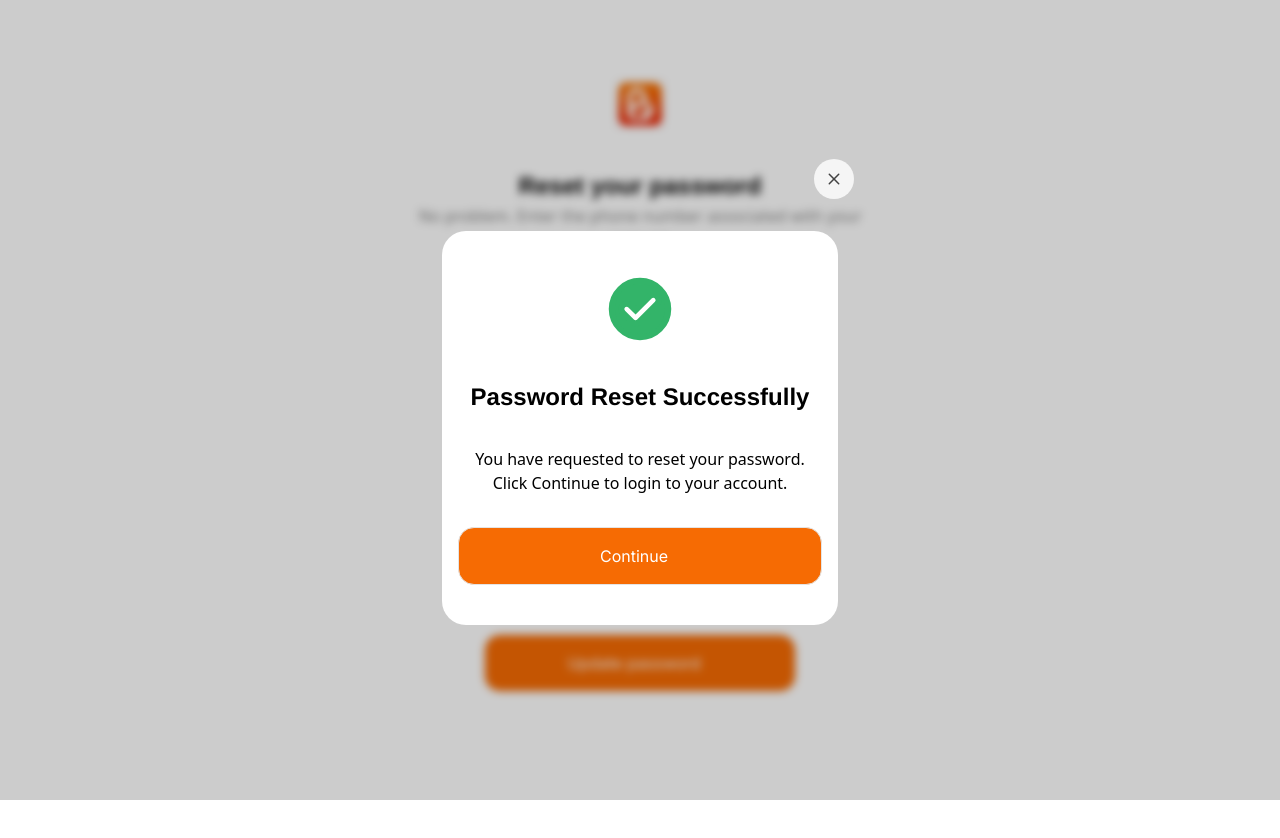
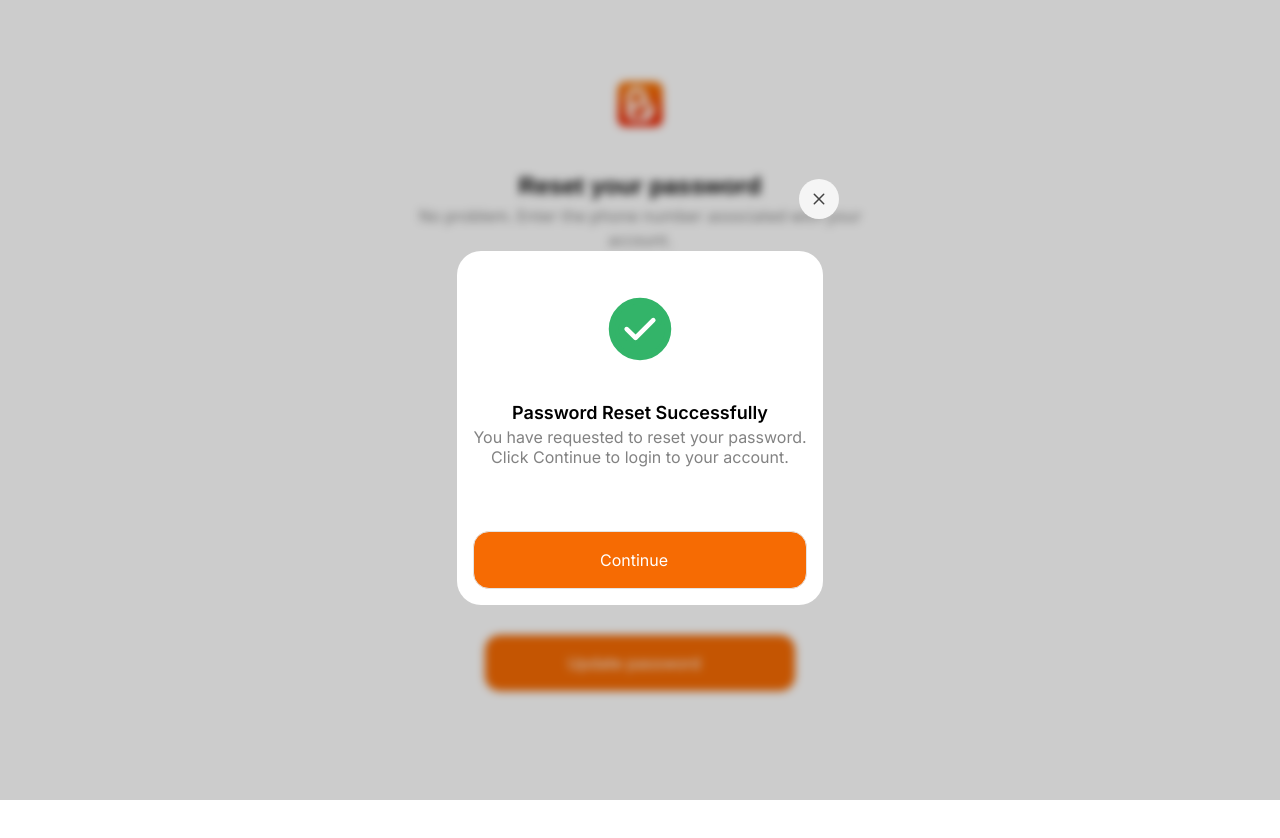
Before and after one commit to billpointdev/jetsupport, a React (Vite) app: page /reset-password in a window 1280 px wide. Both pictures are taken after typing "Sample123", "Sample123" into the empty fields and a click on the button "Update password". Shown: the top 838 px of the page. Built offline with nearby package versions, Linux system fonts and the light colour scheme.

Commit message:
revamped modals

```diff
--- a/src/components/auth/ResetPinScreen.jsx
+++ b/src/components/auth/ResetPinScreen.jsx
@@ -1,5 +1,4 @@
-import React, { useState } from 'react';
-import { useForm } from 'react-hook-form';
+import  { useState } from 'react';
 import Input from '../reusables/customInput';
 import DownloadButton from '../reusables/DownloadButton';
 import AuthHeader from './shared/AuthHeader';
@@ -13,18 +12,34 @@
       const handleSubmit = (e) => {
             e.preventDefault();
             setModalContent(
-                  <div className='text-center place-items-center bg-white w-full h-full flex flex-col gap-8  mt-14 rounded-[24px] p-4 py-10 '>
-                        <TickCircle />
-                        <h4 className='font-semibold text-[24px] font-helvetica'>Password Reset Successfully</h4>
-                        <p>You have requested to reset your password. <br /> Click Continue to login to your account.</p>
-                        <DownloadButton
-                              buttonText='Continue'
-                              padding={'px-20'}
-                              width={'w-[100%]'}
-                              bgColor={'bg-primary'}
-                              textColor={'text-white'}
-                        />
-                  </div>
+              <div className="text-center place-items-center bg-white w-full h-full flex flex-col gap-8  mt-14 rounded-[24px] p-4 pt-10 ">
+                <TickCircle />
+                {/* <h4 className="font-semibold text-[24px] font-helvetica">
+                  Password Reset Successfully
+                </h4>
+                <p>
+                  You have requested to reset your password. <br /> Click
+                  Continue to login to your account.
+                </p> */}
+                <div>
+                  <p className="font-inter font-semibold text-lg">
+                    Password Reset Successfully
+                  </p>
+                  <p className="text-[#828282] text-md font-inter leading-5">
+                    You have requested to reset your password. <br /> Click
+                    Continue to login to your account.
+                  </p>
+                </div>
+                <div className='mt-8 w-full'>
+                  <DownloadButton
+                    buttonText="Continue"
+                    padding={"px-20"}
+                    width={"w-[100%]"}
+                    bgColor={"bg-primary"}
+                    textColor={"text-white"}
+                  />
+                </div>
+              </div>
             );
             setIsModalOpen(true); // Open the modal on form submit
       };
--- a/src/components/auth/shared/AuthHeader.jsx
+++ b/src/components/auth/shared/AuthHeader.jsx
@@ -3,7 +3,7 @@
 function AuthHeader() {
   return (
     <div className="">
-      <div className="w-12 h-12 border">
+      <div className="w-12 h-12">
         <img src={JetSupportLogo} alt="logo" />
       </div>
     </div>
--- a/src/components/profile-screens/modals/delete-account.jsx
+++ b/src/components/profile-screens/modals/delete-account.jsx
@@ -14,7 +14,7 @@
 
   return (
     <Modal handleClick={closeModal}>
-      <div className="bg-white w-full text-center h-[315px] flex flex-col justify-center mt-14 rounded-[24px] p-4 py-3 ">
+      <div className="bg-white sm:w-[348px] md:w-96 text-center h-[315px] flex flex-col justify-center mt-14 rounded-[24px] p-4 py-3 ">
         <div className="flex items-center justify-center">
           <div className="flex justify-center items-center bg-[#f5f5f5] h-16 w-16 rounded-full p-0.5">
             <CautionIcon />
@@ -32,13 +32,13 @@
             <button
               type="button"
               onClick={() => setConfirmDeleteModal(false)}
-              className={`block w-full rounded-[16px]  bg-[#F5F5F5] px-6 py-4 font-medium transform  hover:scale-95 transition-transform duration-300`}
+              className={`block w-full rounded-[16px] text-sm md:text-md lg:text-lg bg-[#F5F5F5] px-6 py-4 font-medium transform  hover:scale-95 transition-transform duration-300`}
             >
               Close
             </button>
             <Button
               onClick={handleAuthorization}
-              className="h-14"
+              className="h-14 text-sm md:text-md lg:text-lg"
               title="Delete"
               type="button"
             />
--- a/src/components/profile-screens/modals/logout-modal.jsx
+++ b/src/components/profile-screens/modals/logout-modal.jsx
@@ -7,7 +7,7 @@
     const {closeLogoutModal} = useLogout()
   return (
     <Modal handleClick={closeLogoutModal}>
-      <div className="bg-white w-full text-center h-[315px] flex flex-col justify-center mt-14 rounded-[24px] p-4 py-3 ">
+      <div className="bg-white sm:w-[348px] md:w-96 text-center h-[315px] flex flex-col justify-center mt-14 rounded-[24px] p-4 py-3 ">
         <div className="flex items-center justify-center">
           <MasterExitIcon />
           {/* <div className="flex justify-center items-center bg-[#f5f5f5] h-16 w-16 rounded-full p-0.5"></div> */}
@@ -31,7 +31,7 @@
             <button
               // onClick={handleLogout}
               type="button"
-              className={`block w-full rounded-[16px] h-14  bg-[#FF3B3B] text-white text-sm md:text-md lg:text-lg px-6 py-4 font-medium transform  hover:scale-95 transition-transform duration-300`}
+              className={`block w-full whitespace-nowrap rounded-[16px] h-14  bg-[#FF3B3B] text-white text-sm md:text-md lg:text-lg px-6 py-4 font-medium transform  hover:scale-95 transition-transform duration-300`}
             >
               Sign me Out
             </button>
--- a/src/components/profile-screens/modals/otp-modal.jsx
+++ b/src/components/profile-screens/modals/otp-modal.jsx
@@ -34,7 +34,7 @@
   };
   return (
     <Modal handleClick={handleClick}>
-      <div className="bg-white w-full h-[400px] text-center flex flex-col justify-between mt-14 rounded-[24px] p-2 py-3 ">
+      <div className="bg-white md:w-96 h-[400px] text-center flex flex-col justify-between mt-14 rounded-[24px] p-2 py-3 ">
         <div>
           <p className="font-inter font-semibold text-lg">
             OTP code verification
--- a/src/components/profile-screens/modals/security-pin.jsx
+++ b/src/components/profile-screens/modals/security-pin.jsx
@@ -37,7 +37,7 @@
 
   return (
     <Modal handleClick={handleClick}>
-      <div className="bg-white w-full h-[400px] flex text-center flex-col justify-between mt-14 rounded-[24px] p-2 py-3 ">
+      <div className="bg-white w-[348px] md:w-96 h-[400px] flex text-center flex-col justify-between mt-14 rounded-[24px] p-2 py-3 ">
         <div>
           <p className="font-inter font-semibold text-lg">
             Reset your security pin
@@ -63,7 +63,7 @@
           type="submit"
           title="Continue"
           className=""
-          disabled={ !otpFilled }
+          disabled={!otpFilled}
           onClick={() => console.log("button clicked")}
         />
       </div>
--- a/src/components/profile-screens/my-account.jsx
+++ b/src/components/profile-screens/my-account.jsx
@@ -115,7 +115,7 @@
             value={data.phone}
             onChange={(e) => updateFields({ phone: e.target.value })}
           />
-          <div className="mt-36 w-full">
+          <div className=" mt-16 md:mt-36 w-full">
             <button
               type="submit"
               className="block w-full rounded-[16px] bg-primary px-6 py-4 font-medium text-white transform scale-95 hover:scale-100 transition-transform duration-300"
--- a/src/components/profile-screens/reusables/modal.jsx
+++ b/src/components/profile-screens/reusables/modal.jsx
@@ -7,10 +7,10 @@
       style={{ zIndex: 2147483647 }}
       className="fixed top-0  w-screen h-screen flex items-center justify-center left-0 backdrop-blur-sm bg-[#00000033]"
     >
-      <div className="w-[100%] md:w-96 lg:w-[428px] h-fit relative p-4">
+      <div className=" h-fit relative p-4">
         <div
           onClick={() => handleClick()}
-          className="absolute h-10 w-10 cursor-pointer rounded-full  right-0 top-0 flex items-center justify-center bg-[#F5F5F5]"
+          className="absolute h-10 w-10 cursor-pointer rounded-full right-2 md:right-0 top-0 flex items-center justify-center bg-[#F5F5F5]"
         >
           <CancelIcon />
         </div>
```
Also changed, not shown: src/components/profile-screens/modals/reset-password.jsx (+3 -4 lines).
